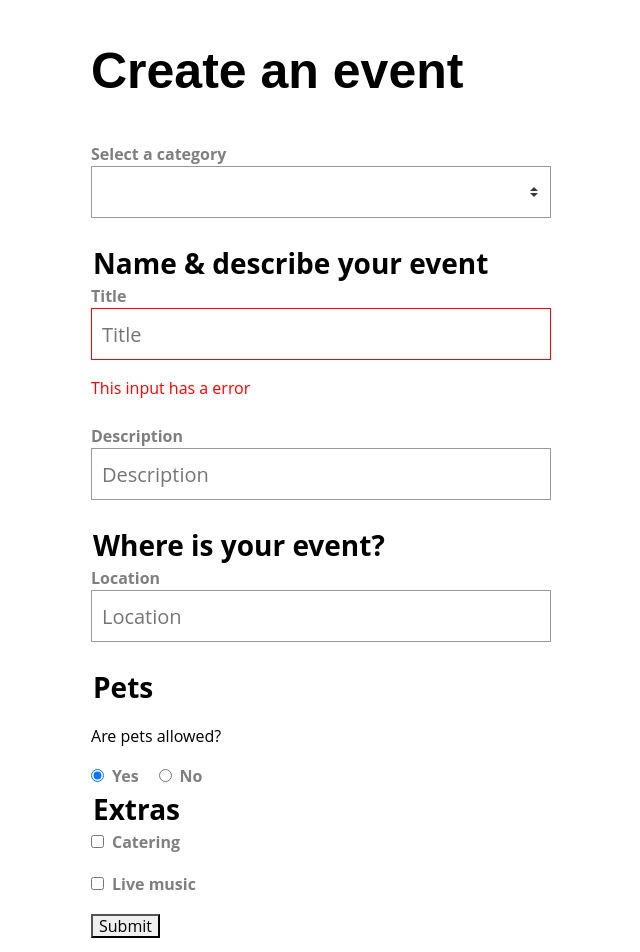
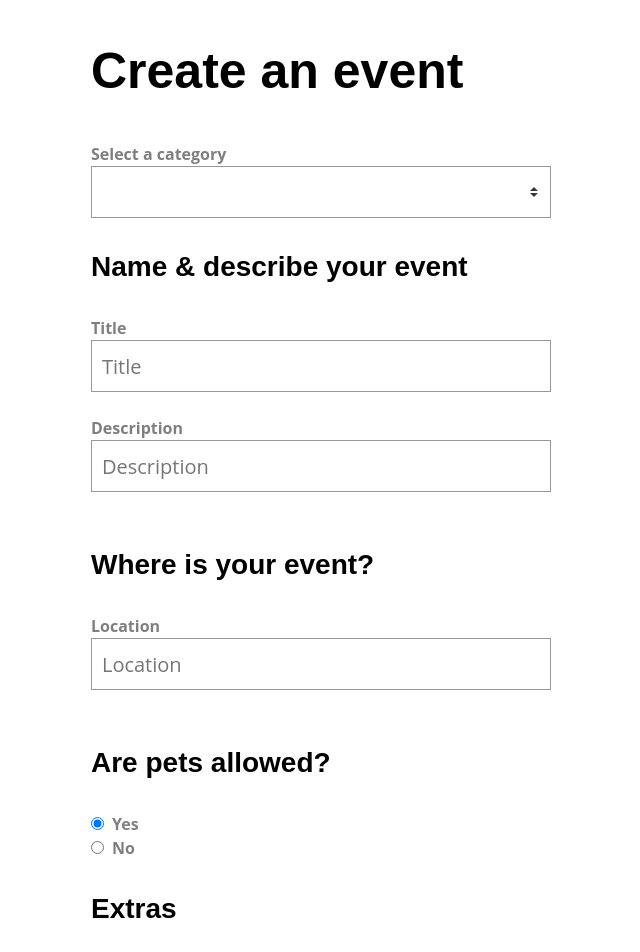
Before and after one commit to yxj0312/vue3-forms, a Vue app: page / in a window 1280 px wide. Shown: the top 952 px of the page, without its empty margins (339-979 px from the left). Built offline with nearby package versions, Linux system fonts and the light colour scheme.

Commit message:
refactor simpleForm

```diff
--- a/src/views/SimpleForm.vue
+++ b/src/views/SimpleForm.vue
@@ -1,69 +1,85 @@
 <template>
   <div>
     <h1>Create an event</h1>
-    <form @submit.prevent="sendForm">
-      <BaseSelect
-        :options="categories"
-        v-model="event.category"
-        label="Select a category"
+    <form>
+
+      <label>Select a category</label>
+      <select v-model="event.category">
+        <option
+          v-for="option in categories"
+          :value="option"
+          :key="option"
+          :selected="option === event.category"
+        >{{ option }}</option>
+      </select>
+
+      <h3>Name & describe your event</h3>
+
+      <label>Title</label>
+      <input
+        v-model="event.title"
+        type="text"
+        placeholder="Title"
+        class="field"
+      >
+
+      <label>Description</label>
+      <input
+        v-model="event.description"
+        type="text"
+        placeholder="Description"
+        class="field"
       />
 
-      <fieldset>
-        <legend>Name & describe your event</legend>
+      <h3>Where is your event?</h3>
 
-        <BaseInput
-          v-model="event.title"
-          label="Title"
+      <label>Location</label>
+      <input
+        v-model="event.location"
         type="text"
-          error="This input has a error"
+        placeholder="Location"
+        class="field"
       />
 
-        <BaseInput
-          v-model="event.description"
-          label="Description"
-          type="text"
+      <h3>Are pets allowed?</h3>
+      <div>
+        <input
+            type="radio"
+            v-model="event.pets"
+            :value="1"
+            name="pets"
           />
-      </fieldset>
-
-      <fieldset>
-        <legend>Where is your event?</legend>
-
-        <BaseInput
-          v-model="event.location"
-          label="Location"
-          type="text"
-        />
-      </fieldset>
-
-      <fieldset>
-        <legend>Pets</legend>
-
-        <p>Are pets allowed?</p>
-        <div>
-          <BaseRadioGroup
-            v-model="event.pets"
-            name="pets"
-            :options="petOptions"
-          />
-        </div>
-      </fieldset>
-
-      <fieldset>
-        <legend>Extras</legend>
-        <div>
-          <BaseCheckbox
-            v-model="event.extras.catering"
-            label="Catering"
-          />
+        <label>Yes</label>
       </div>
 
       <div>
-          <BaseCheckbox
+        <input
+          type="radio"
+          v-model="event.pets"
+          :value="0"
+          name="pets"
+        />
+        <label>No</label>
+      </div>
+
+      <h3>Extras</h3>
+      <div>
+        <input
+          type="checkbox"
+          v-model="event.extras.catering"
+          class="field"
+        />
+        <label>Catering</label>
+      </div>
+
+      <div>
+        <input
+          type="checkbox"
           v-model="event.extras.music"
-            label="Live music"
+          class="field"
         />
+        <label>Live music</label>
       </div>
-      </fieldset>
 
       <button type="submit">Submit</button>
     </form>
@@ -73,7 +89,6 @@
 </template>
 
 <script>
-import axios from 'axios'
 export default {
   data () {
     return {
@@ -96,40 +111,8 @@ export default {
           catering: false,
           music: false
         }
-      },
-      petOptions: [
-        { label: 'Yes', value: 1 },
-        { label: 'No', value: 0 }
-      ]
       }
-  },
-  methods: {
-    sendForm (e) {
-      axios.post(
-        'https://my-json-server.typicode.com/Code-Pop/Vue-3-Forms/events',
-        this.event
-      )
-        .then(function (response) {
-          console.log('Response', response)
-        })
-        .catch(function (err) {
-          console.log('Error', err)
-        })
     }
   }
 }
 </script>
-
-<style>
-fieldset {
-  border: 0;
-  margin: 0;
-  padding: 0;
-}
-
-legend {
-  font-size: 28px;
-  font-weight: 700;
-  margin-top: 20px;
-}
-</style>
```
Lines whose indentation alone changed are shown as unchanged.
